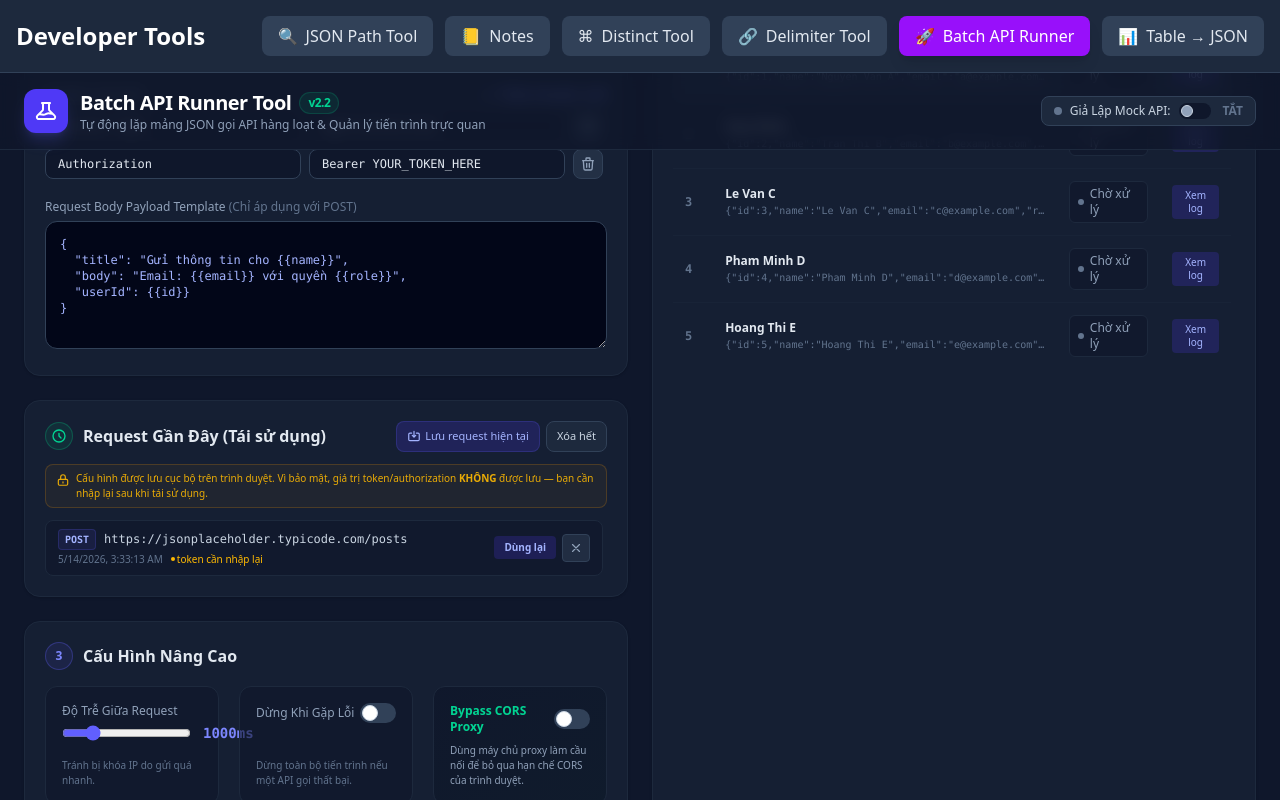
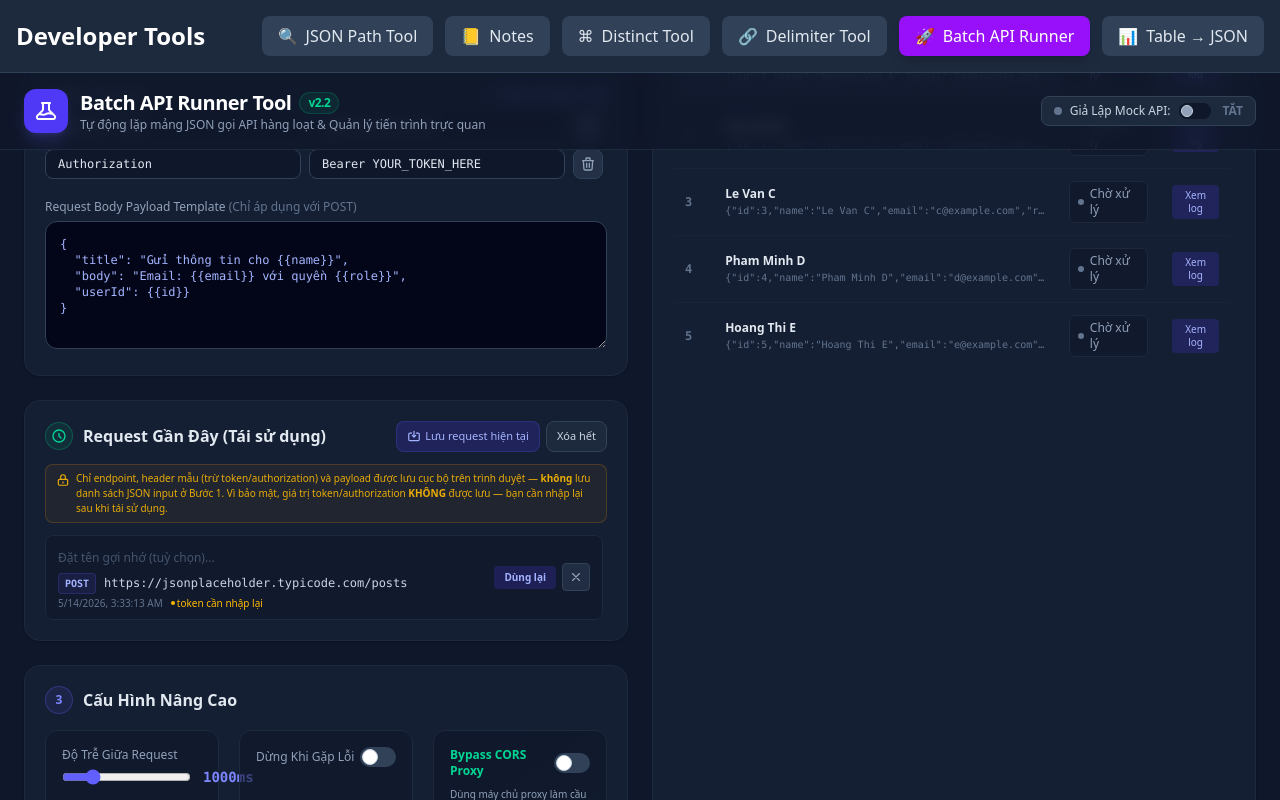
Before and after one commit to phuphan011997/react-quick-tool, a React (Vite) app: page /batch-api in a window 1280 px wide. Both pictures are taken after a click on the button "Lưu request hiện tại". Built offline with nearby package versions, Linux system fonts and the light colour scheme.

Commit message:
update batch api runner

```diff
--- a/src/batchApiRunner/batch_api_runner.tsx
+++ b/src/batchApiRunner/batch_api_runner.tsx
@@ -23,8 +23,10 @@ const sanitizeHeadersForStorage = (hdrs: any[]) =>
   );
 
 // Chữ ký để so trùng (đã bỏ token nên không ảnh hưởng bảo mật)
+// Lưu ý: KHÔNG đưa jsonInput vào chữ ký — việc trùng lặp chỉ xét endpoint/headers/payload,
+// không xét danh sách JSON input phía trên (vì input đó không được lưu lại nữa).
 const snapshotSignature = (s: any) =>
-  JSON.stringify([s.apiUrl, s.httpMethod, s.bodyTemplate, s.headers, s.jsonInput, s.useCorsProxy, s.corsProxyUrl]);
+  JSON.stringify([s.apiUrl, s.httpMethod, s.bodyTemplate, s.headers, s.useCorsProxy, s.corsProxyUrl]);
 
 // --- PARSER LỆNH cURL ---
 // Tách chuỗi thành các đối số, tôn trọng dấu nháy đơn/kép
@@ -510,8 +512,11 @@ export default function BatchApiRunner() {
   };
 
   // Tạo bản chụp cấu hình request hiện tại (đã loại bỏ token/authorization)
+  // Lưu ý: KHÔNG lưu jsonInput (danh sách JSON nhập ở Bước 1) — chỉ lưu endpoint,
+  // header mẫu (trừ token) và payload để tái sử dụng.
   const buildRequestSnapshot = () => ({
     id: crypto.randomUUID(),
+    name: '',
     savedAt: new Date().toISOString(),
     apiUrl,
     httpMethod,
@@ -519,28 +524,30 @@ export default function BatchApiRunner() {
     // Đánh dấu có tồn tại token đã bị loại bỏ để nhắc người dùng nhập lại
     strippedToken: (headers || []).some(h => SENSITIVE_HEADER_RE.test(h.key || '') && String(h.value || '').trim() !== ''),
     bodyTemplate,
-    jsonInput,
     delayMs,
     useCorsProxy,
     corsProxyUrl,
   });
 
-  // Lưu cấu hình request hiện tại vào lịch sử (chống trùng, giữ tối đa MAX_SAVED_REQUESTS)
+  // Lưu cấu hình request hiện tại vào lịch sử (chống trùng hoàn toàn, giữ tối đa MAX_SAVED_REQUESTS)
+  // Nếu request giống hệt đã tồn tại, giữ lại tên đã đặt trước đó và chỉ cập nhật lên đầu danh sách.
   const saveCurrentRequest = () => {
     const snapshot = buildRequestSnapshot();
     const sig = snapshotSignature(snapshot);
+    const existing = savedRequests.find(s => snapshotSignature(s) === sig);
+    if (existing?.name) snapshot.name = existing.name;
     const deduped = savedRequests.filter(s => snapshotSignature(s) !== sig);
     const next = [snapshot, ...deduped].slice(0, MAX_SAVED_REQUESTS);
     persistSavedRequests(next);
   };
 
   // Áp dụng lại một request đã lưu vào form cấu hình
+  // Chỉ áp dụng endpoint, header mẫu (trừ token) và payload — KHÔNG đụng tới JSON input ở Bước 1.
   const applySavedRequest = (s: any) => {
     setApiUrl(s.apiUrl ?? '');
     setHttpMethod(s.httpMethod ?? 'POST');
     setHeaders(Array.isArray(s.headers) ? s.headers.map((h: any) => ({ key: h.key, value: h.value })) : []);
     setBodyTemplate(s.bodyTemplate ?? '');
-    if (s.jsonInput != null) setJsonInput(s.jsonInput);
     if (typeof s.delayMs === 'number') setDelayMs(s.delayMs);
     setUseCorsProxy(!!s.useCorsProxy);
     if (s.corsProxyUrl != null) setCorsProxyUrl(s.corsProxyUrl);
@@ -548,6 +555,11 @@ export default function BatchApiRunner() {
 
   const deleteSavedRequest = (id: string) => {
     persistSavedRequests(savedRequests.filter(s => s.id !== id));
+  };
+
+  // Đặt/đổi tên gợi nhớ cho một request đã lưu
+  const renameSavedRequest = (id: string, name: string) => {
+    persistSavedRequests(savedRequests.map(s => s.id === id ? { ...s, name } : s));
   };
 
   const clearSavedRequests = () => {
@@ -951,7 +963,7 @@ export default function BatchApiRunner() {
               <svg className="w-3.5 h-3.5 shrink-0 mt-0.5" fill="none" stroke="currentColor" viewBox="0 0 24 24">
                 <path strokeLinecap="round" strokeLinejoin="round" strokeWidth="2" d="M12 15v2m-6 4h12a2 2 0 002-2v-6a2 2 0 00-2-2H6a2 2 0 00-2 2v6a2 2 0 002 2zm10-10V7a4 4 0 00-8 0v4h8z" />
               </svg>
-              <span>Cấu hình được lưu cục bộ trên trình duyệt. Vì bảo mật, giá trị token/authorization <strong>KHÔNG</strong> được lưu — bạn cần nhập lại sau khi tái sử dụng.</span>
+              <span>Chỉ endpoint, header mẫu (trừ token/authorization) và payload được lưu cục bộ trên trình duyệt — <strong>không</strong> lưu danh sách JSON input ở Bước 1. Vì bảo mật, giá trị token/authorization <strong>KHÔNG</strong> được lưu — bạn cần nhập lại sau khi tái sử dụng.</span>
             </p>
 
             {savedRequests.length === 0 ? (
@@ -966,6 +978,14 @@ export default function BatchApiRunner() {
                     className="flex items-center justify-between gap-2 bg-slate-900/60 border border-slate-800 rounded-lg px-3 py-2 hover:border-slate-700 transition-colors"
                   >
                     <div className="min-w-0 flex-1">
+                      <input
+                        type="text"
+                        value={s.name || ''}
+                        onChange={(e) => renameSavedRequest(s.id, e.target.value)}
+                        placeholder="Đặt tên gợi nhớ (tuỳ chọn)..."
+                        title="Đặt tên gợi nhớ cho request này"
+                        className="w-full bg-transparent text-xs font-semibold text-slate-200 placeholder:text-slate-600 placeholder:font-normal outline-none border-b border-transparent focus:border-indigo-500 mb-1 py-0.5"
+                      />
                       <div className="flex items-center gap-2">
                         <span className="text-[10px] font-bold font-mono text-indigo-300 bg-indigo-500/10 border border-indigo-500/20 px-1.5 py-0.5 rounded shrink-0">
                           {s.httpMethod}
```
